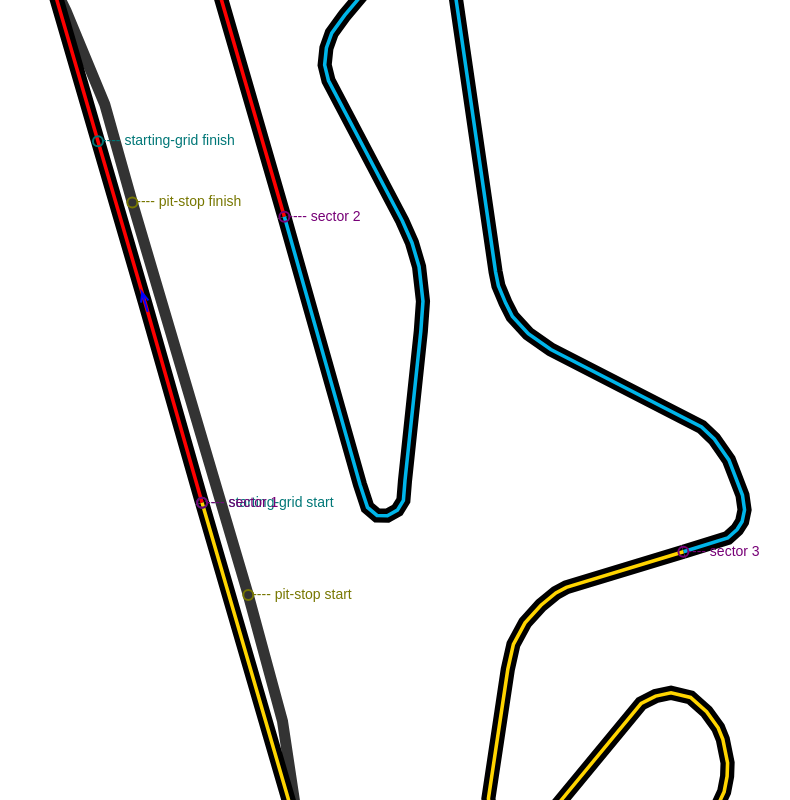
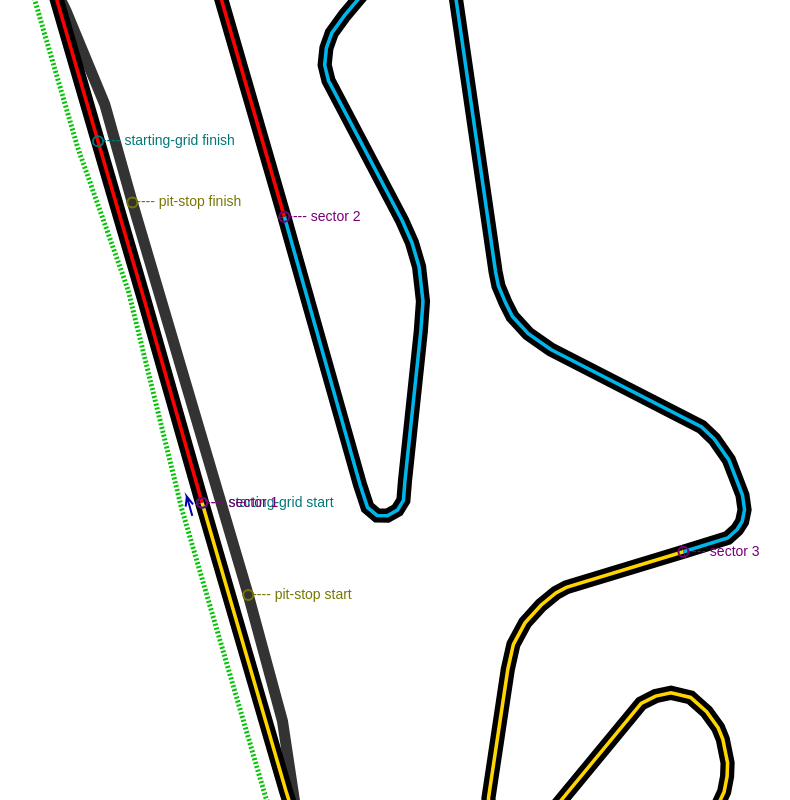
Before and after one commit to JosePedroDias/f1gis, a website with bundled scripts: page debug2d.html in a window 1280 px wide. Shown: the whole page, without its empty margins (253-1043 px from the left). Built offline with nearby package versions, Linux system fonts and the light colour scheme.

Commit message:
update tracks with spec changes

```diff
--- a/debug2d.html
+++ b/debug2d.html
@@ -24,18 +24,16 @@
 
         canvas {
             position: fixed;
-            width: 1400px;
-            height: 1400px;
             left: 50%;
             top: 50%;
-            margin-left: -700px;
-            margin-top: -700px;
+            margin-left: -1000px;
+            margin-top: -1000px;
         }
     </style>
 </head>
 
 <body>
-    <canvas width="1400" height="1400"></canvas>
+    <canvas width="2000" height="2000"></canvas>
     <script type="module" src="src/mainDebug2d.mjs"></script>
 </body>
 
--- a/src/mainDebug2d.mjs
+++ b/src/mainDebug2d.mjs
@@ -1,6 +1,7 @@
 import { parseTrack } from './parseTrack.mjs';
 import { drawPolygon, drawArrow, drawCircle, drawText, } from './canvas.mjs';
-import { subV, mulVScalar, toPolar } from './math.mjs';
+import { subV, mulVScalar, toPolar, parametric } from './math.mjs';
+import { turtle } from './math.mjs';
 
 const SECTOR_COLORS = {
     1: "#ff0000",
@@ -11,12 +12,15 @@ const SECTOR_COLORS = {
 const DRS_COLOR = '#00c500';
 
 async function run() {
-    const WINDOW_SIZE = 1400;
+    const WINDOW_SIZE = 2000;
     const ZOOM = 17;
     const FONT_SIZE = 14;
 
     const ctx = document.querySelector('canvas').getContext('2d');
     ctx.font = `${FONT_SIZE}px sans-serif`;
+    //ctx.lineJoin = 'round';
+    //ctx.lineCap = 'round';
+    ctx.miterLimit = 20;
     ctx.textAlign = 'center';
     ctx.textBaseline = 'middle';
     ctx.fillStyle = '#330';
@@ -26,11 +30,13 @@ async function run() {
     console.log('data', data);
     window.data = data;
 
-    const DASHED = [5, 15];
+    //const DASHED = [5, 15];
+    const DASHED = [2, 2];
     const SOLID = [];
 
+    const LW = 2;
+
     const steps = ['start', 'finish'];
-    const stepsDrs = ['detect', 'start', 'finish'];
     const stepsSectors = ['1', '2', '3'];
 
     const canvasDims = [WINDOW_SIZE, WINDOW_SIZE];
@@ -45,7 +51,7 @@ async function run() {
         ctx.lineWidth = data.fromMeters(data.pit.properties['rt:width']) * 2;
         ctx.strokeStyle = '#333';
         drawPolygon(ctx, data.pit.center);
-        ctx.lineWidth = 1;
+        ctx.lineWidth = LW;
     }
 
     // DRAW SECTORS
@@ -59,37 +65,22 @@ async function run() {
             ctx.strokeStyle = SECTOR_COLORS[sector];
             drawPolygon(ctx, way);
         }
-        ctx.lineWidth = 2;
+        ctx.lineWidth = LW;
     }
-
-    /* // DRAW TRACK (main, closed track)
-    {
-        ctx.strokeStyle = data.track.stroke;
-        ctx.setLineDash(DASHED);
-        drawPolygon(ctx, data.track.center, { close: true });
-        ctx.setLineDash(SOLID);
-        drawPolygon(ctx, data.track.left, { close: true });
-        drawPolygon(ctx, data.track.right, { close: true });
-    }
-
-    // DRAW PIT (auxiliary, open track)
-    {
-        ctx.strokeStyle = data.pit.stroke;
-        ctx.setLineDash(DASHED);
-        drawPolygon(ctx, data.pit.center);
-        ctx.setLineDash(SOLID);
-        drawPolygon(ctx, data.pit.left);
-        drawPolygon(ctx, data.pit.right);
-    } */
 
     // STARTING TRACK POS AND DIR, pitStop and startingGrid
     {
-        const p0 = data.track.center[data.startFinishIndex];
-        const p1 = data.track.center[data.startFinishIndex + 1];
-        const v0 = subV(p1, p0);
-        const angleAtP0 = toPolar(v0)[0];
-        ctx.strokeStyle = '#00F';
-        drawArrow(ctx, p0, angleAtP0);
+        {
+            const p0 = data.track.center[data.startFinishIndex];
+            const p1 = data.track.center[data.startFinishIndex + 1];
+            const v0 = subV(p1, p0);
+            const angleAtP0 = toPolar(v0)[0];
+            const t = turtle(p0, angleAtP0);
+            const p0_ = t.right(-13).p;
+            ctx.strokeStyle = '#00A';
+            drawArrow(ctx, p0_, angleAtP0);
+        }
+
 
         ctx.textAlign = 'left';
 
@@ -119,7 +110,7 @@ async function run() {
             ctx.strokeStyle = '#707';
             ctx.fillStyle = '#707';
             for (let step of stepsSectors) {
-                const p = data.sector[step][0];
+                const p = data.sector[step] && data.sector[step][0];
                 if (!p) { break; }
                 drawCircle(ctx, p, 5);
                 drawText(ctx, p, ` ---- sector ${step}`);
@@ -129,12 +120,20 @@ async function run() {
         {
             ctx.strokeStyle = DRS_COLOR;
             ctx.fillStyle = DRS_COLOR;
-            for (let step of stepsDrs) {
-                const points = data.drs[step];
-                if (!points) { break; }
-                for (let p of points) {
+            const lw = data.fromMeters(data.track.properties['rt:width']);
+            const detectPoints = data.drs.detect;
+            if (detectPoints) {
+                for (let [i, p] of Object.entries(detectPoints)) {
                     drawCircle(ctx, p, 5);
-                    drawText(ctx, p, ` ---- drs ${step}`);
+                    drawText(ctx, p, ` ---- drs detect`);
+                    const way = data.drs.way[i];
+                    const way2 = parametric(way, -Math.PI / 2, lw * 3);
+
+                    ctx.lineWidth = lw * 0.7;
+                    ctx.setLineDash(DASHED);
+                    drawPolygon(ctx, way2);
+                    ctx.setLineDash(SOLID);
+                    ctx.lineWidth = LW;
                 }
             }
         }
--- a/src/parseTrack.mjs
+++ b/src/parseTrack.mjs
@@ -30,7 +30,23 @@ const RT_VALUE_DETECT = 'detect';
 const trueish = ['true', 'yes'];
 const falsy = ['false', 'no'];
 
-//function rotate()
+function makeArrayIterator(length, nextIndex = 0) {
+    const it = {
+        next: () => {
+            let result = { value: nextIndex, done: false }
+            nextIndex = (nextIndex + 1) % length;
+            return result;
+        }
+    };
+    return it;
+}
+
+function rotate(arr, delta) {
+    const l = arr.length;
+    const before = arr.slice(0, delta);
+    const from = arr.slice(delta);
+    return [...from, ...before];
+}
 
 function parseProperty(s) {
     if (isFinite(s)) {
@@ -174,7 +190,7 @@ export async function parseTrack(url, { zoom } = {}) {
                     bag = output.drs;
                     k = RT_POINT_TAG_DRS;
                     isArray = true;
-                } else if (propName === RT_POINT_TAG_RACEWAY && props[RT_POINT_TAG_RACEWAY] === RT_VALUE_START_FINISH) {
+                } else if (propName === RT_POINT_TAG_RACEWAY && [RT_VALUE_START_FINISH, RT_VALUE_FINISH].includes(props[RT_POINT_TAG_RACEWAY])) {
                     output._racewayStartFinish = coord;
                 }
                 else {
@@ -210,8 +226,12 @@ export async function parseTrack(url, { zoom } = {}) {
     }
 
     // trim sector ways
+    {
         const sectors = [];
         const numSectors = Object.keys(output.sector).length;
+        if (numSectors === 0) {
+            console.warn('no sectors found!');
+        } else {
             for (let [sector, p] of Object.entries(output.sector)) {
                 const i = findIndex(output.track.center, p);
                 const s2 = 1 + Number(sector) % numSectors;
@@ -225,13 +245,45 @@ export async function parseTrack(url, { zoom } = {}) {
                 prev[key] = curr;
                 return prev;
             }, {});
+        }
+    }
 
-    // TODO sort drs points
-    const referenceArray = output.track.center;
-    for (let [k, arr] of Object.entries(output.drs)) {
-        //console.log(k, arr);
-        const indices = arr.map((p) => findIndex(referenceArray, p));
-        //console.log(indices);
+
+    // sort drs points and trim ways
+    {
+        if (!output.drs.detect || !output.drs.start || !output.drs.finish) {
+            console.warn('no drs data found!');
+            output.drs = {
+                detect: [],
+                way: []
+            }
+        }
+        else {
+            const fn = (p) => findIndex(output.track.center, p);
+
+            let detects = output.drs.detect.map(fn);
+            let starts = output.drs.start.map(fn);
+            let finishes = output.drs.finish.map(fn);
+
+            detects.sort();
+            starts.sort();
+            finishes.sort();
+
+            const ways = [];
+            for (let detect of detects) {
+                while (starts[0] < detect && starts.length > 1) {
+                    starts = rotate(starts, 1);
+                }
+                while (finishes[0] < starts[0] && finishes.length > 1) {
+                    finishes = rotate(finishes, 1);
+                }
+                ways.push(trimWay(output.track.center, starts[0], finishes[0]));
+            }
+            output.drs = {
+                detect: detects.map((idx) => [...output.track.center[idx]]),
+                way: ways
+            }
+        }
     }
 
     // TODO assign widths by merging the default and node overrides
```
Also changed, not shown: index.html (+0 -3 lines), assets/tracks/estoril.2d.rt.geojson (deleted), assets/tracks/imola.2d.rt.geojson, assets/tracks/portimao.2d.rt.geojson, assets/tracks/portimao.geojson (deleted). Lines whose indentation alone changed are shown as unchanged.
